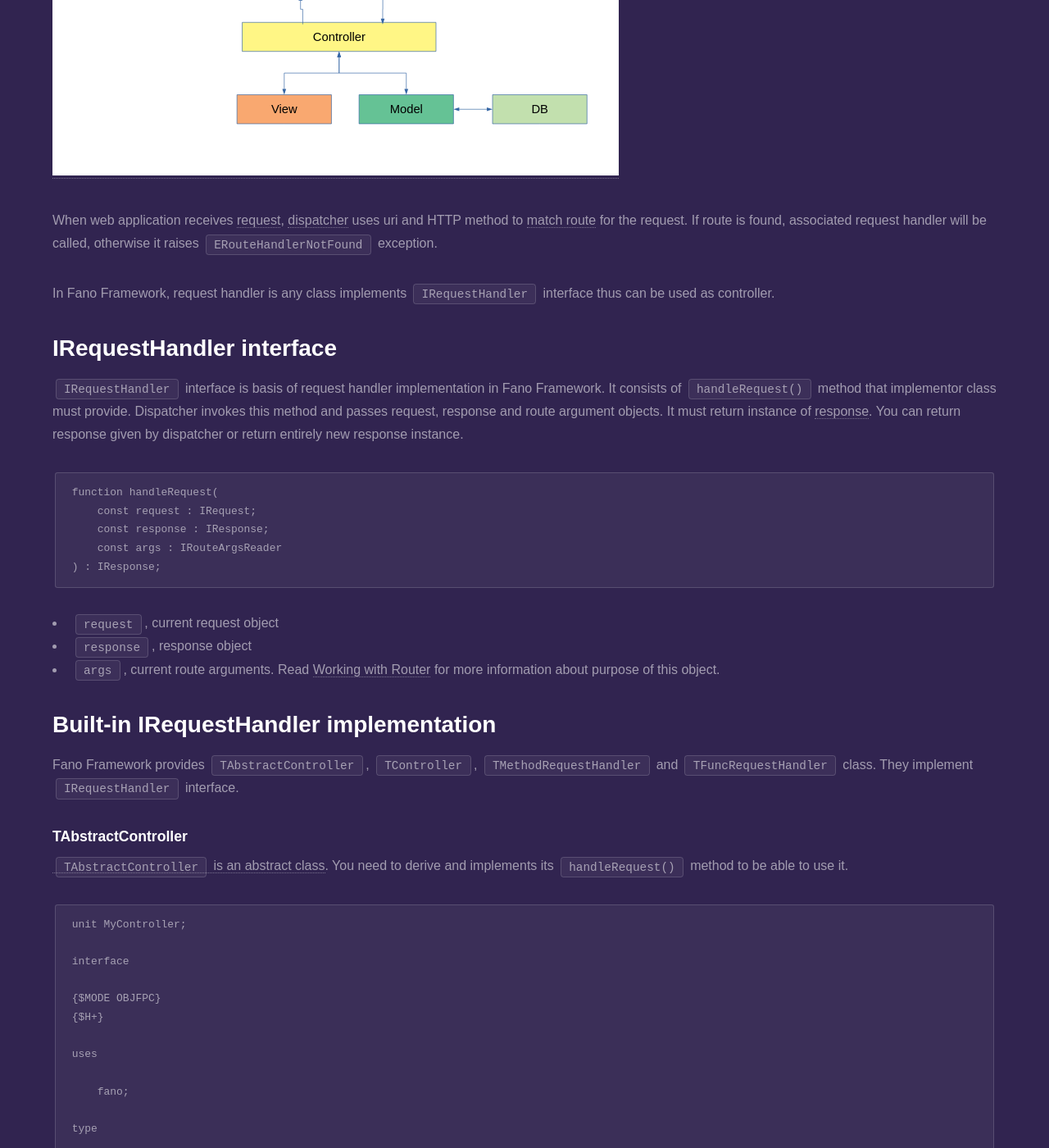
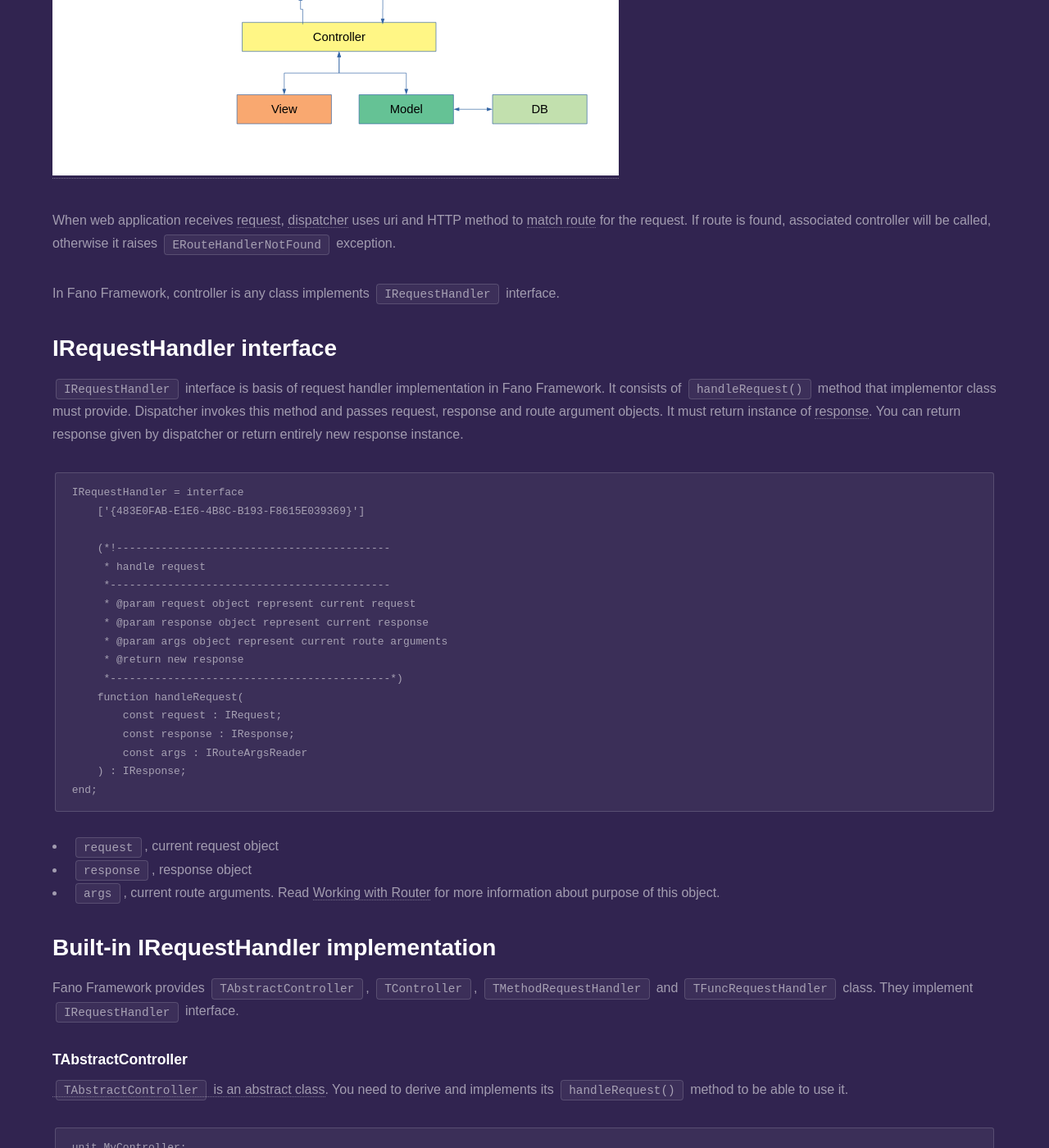
Before and after one commit to fanoframework/fanoframework.github.io, a Jekyll site: the page built from working-with-controllers/index.md, in a window 1280 px wide and 1400 px high, scrolled down 493 px. Shown: the whole window at 82% size. Built offline with Jekyll 4.4.1, drawn with Linux system fonts in a browser that asks for light colours; our own code applies the rules of GitHub Pages for plain Markdown files.

Commit message:
improve interface declaration

````diff
--- a/working-with-controllers/index.md
+++ b/working-with-controllers/index.md
@@ -9,20 +9,32 @@ description: Tutorial on how to work with controllers in Fano Framework
 <img src="/assets/images/request-response-cycle.svg" alt="Request response cycle diagram" width="60%">
 </a>
 
-When web application receives [request](/working-with-request), [dispatcher](/dispatcher) uses uri and HTTP method to [match route](/working-with-router) for the request. If route is found, associated request handler will be called, otherwise it raises `ERouteHandlerNotFound` exception.
+When web application receives [request](/working-with-request), [dispatcher](/dispatcher) uses uri and HTTP method to [match route](/working-with-router) for the request. If route is found, associated controller will be called, otherwise it raises `ERouteHandlerNotFound` exception.
 
-In Fano Framework, request handler is any class implements `IRequestHandler` interface thus can be used as controller.
+In Fano Framework, controller is any class implements `IRequestHandler` interface.
 
 ## IRequestHandler interface
 
 `IRequestHandler` interface is basis of request handler implementation in Fano Framework. It consists of `handleRequest()` method that implementor class must provide. Dispatcher invokes this method and passes request, response and route argument objects. It must return instance of [response](/working-with-response). You can return response given by dispatcher or return entirely new response instance.
 
 ```
-function handleRequest(
-    const request : IRequest;
-    const response : IResponse;
-    const args : IRouteArgsReader
-) : IResponse;
+IRequestHandler = interface
+    ['{483E0FAB-E1E6-4B8C-B193-F8615E039369}']
+
+    (*!-------------------------------------------
+     * handle request
+     *--------------------------------------------
+     * @param request object represent current request
+     * @param response object represent current response
+     * @param args object represent current route arguments
+     * @return new response
+     *--------------------------------------------*)
+    function handleRequest(
+        const request : IRequest;
+        const response : IResponse;
+        const args : IRouteArgsReader
+    ) : IResponse;
+end;
 ```
 
 - `request`, current request object
````
